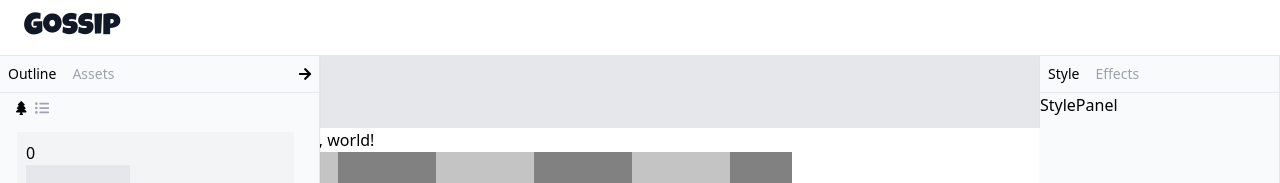
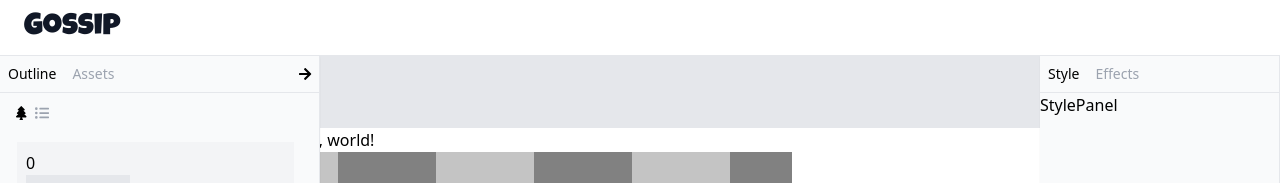
Before and after one commit to gossip-ink/gossip, a React app: page /editor in a window 1280 px wide. Shown: the top 183 px of the page. Built offline with nearby package versions, Linux system fonts and the light colour scheme.

Commit message:
feat(EditorPage): set header height for left sidebar

```diff
--- a/src/pages/editor/panels/OutlinePanel.tsx
+++ b/src/pages/editor/panels/OutlinePanel.tsx
@@ -130,7 +130,12 @@ const OutlinePanel: React.FC<OutlinePanelProps> = (props) => {
 
   return (
     <Container className="w-full h-full">
-      <div className="flex flex-row justify-start p-2 cursor-pointer">
+      <div
+        className="flex flex-row justify-start p-2 cursor-pointer items-center"
+        style={{
+          height: 40,
+        }}
+      >
         <SwitchIcon
           icon="tree"
           onClick={() => setIsOutlineMode(true)}
```
